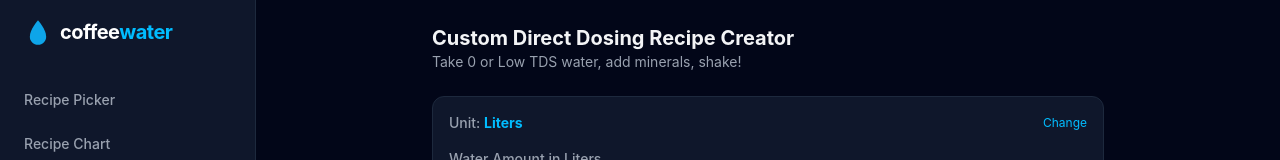
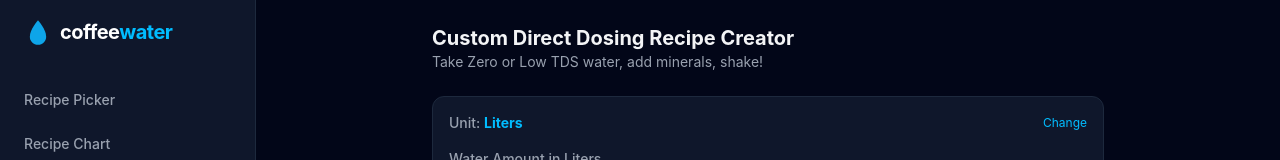
Before and after one commit to yenba/coffee-water-app, a React (Vite) app: page /#/custom in a window 1280 px wide. Shown: the top 160 px of the page. Built offline with nearby package versions, Linux system fonts and the light colour scheme.

Commit message:
style: change '0' to 'Zero' in hero text

```diff
--- a/src/pages/CustomRecipe.tsx
+++ b/src/pages/CustomRecipe.tsx
@@ -30,7 +30,7 @@ export default function CustomRecipe() {
       <div>
         <h1 className="text-xl font-bold">Custom Direct Dosing Recipe Creator</h1>
         <p className="text-sm text-gray-500 dark:text-gray-400">
-          Take 0 or Low TDS water, add minerals, shake!
+          Take Zero or Low TDS water, add minerals, shake!
         </p>
       </div>
 
--- a/src/pages/GHKHLookup.tsx
+++ b/src/pages/GHKHLookup.tsx
@@ -30,7 +30,7 @@ export default function GHKHLookup() {
       <div>
         <h1 className="text-xl font-bold">Custom Direct Dosing GH / KH Lookup</h1>
         <p className="text-sm text-gray-500 dark:text-gray-400">
-          Take 0 or Low TDS water, add minerals, shake!
+          Take Zero or Low TDS water, add minerals, shake!
         </p>
       </div>
 
--- a/src/pages/RecipeChart.tsx
+++ b/src/pages/RecipeChart.tsx
@@ -32,7 +32,7 @@ export default function RecipeChart() {
       <div>
         <h1 className="text-xl font-bold">Easy Direct Dosing Recipe Chart</h1>
         <p className="text-sm text-gray-500 dark:text-gray-400">
-          Take 0 or Low TDS water, add minerals, shake!
+          Take Zero or Low TDS water, add minerals, shake!
         </p>
       </div>
 
--- a/src/pages/RecipePicker.tsx
+++ b/src/pages/RecipePicker.tsx
@@ -33,7 +33,7 @@ export default function RecipePicker() {
       <div>
         <h1 className="text-xl font-bold">Easy Direct Dosing Recipe Picker</h1>
         <p className="text-sm text-gray-500 dark:text-gray-400">
-          Take 0 or Low TDS water, add minerals, shake!
+          Take Zero or Low TDS water, add minerals, shake!
         </p>
       </div>
 
```
